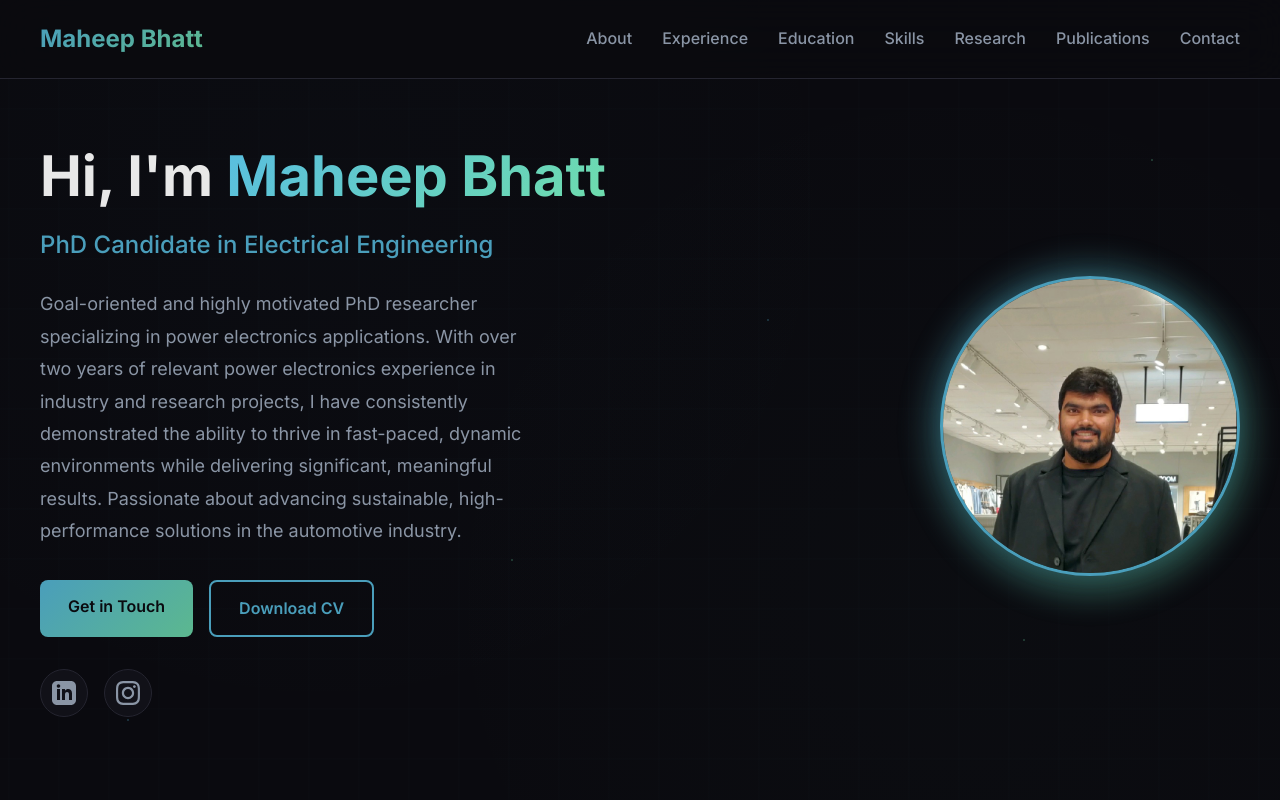
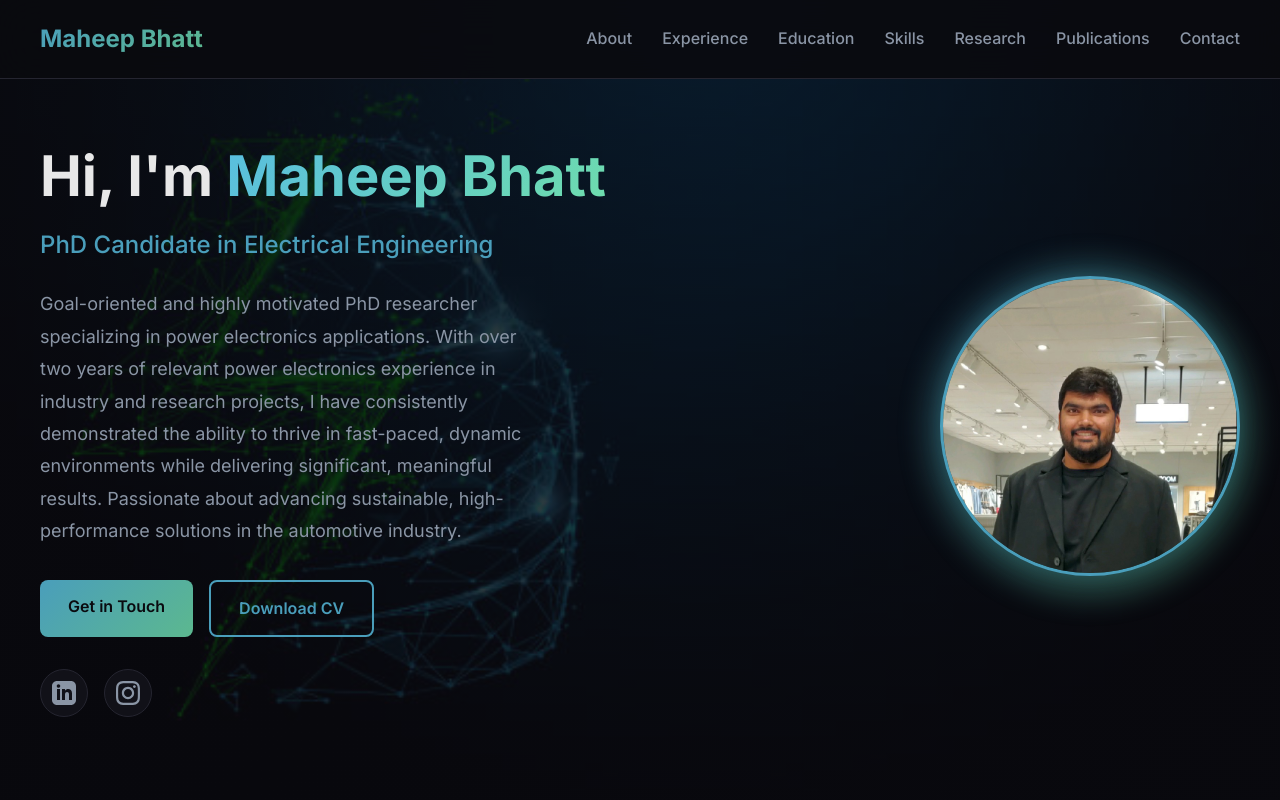
Before and after one commit to maheepbhatt1998-blip/personal_website, an Angular app: page / in a window 1280 px wide. Shown: the top 800 px of the page. Built offline with nearby package versions, Linux system fonts and the light colour scheme.

Commit message:
Add EV-themed hero background image
- Added power electronics/EV wireframe background
- Applied overlay for text readability
- Maintains dark theme aesthetic

🤖 Generated with [Claude Code](https://claude.com/claude-code)

Co-Authored-By: Claude Opus 4.5 <noreply@anthropic.com>

```diff
--- a/src/app/app.component.scss
+++ b/src/app/app.component.scss
@@ -116,7 +116,7 @@ $gradient-electric: linear-gradient(135deg, #4a9ebb 0%, #5cb88f 100%);
   background: $background-dark;
   overflow: hidden;
 
-  // Circuit board pattern background
+  // Background image
   &::before {
     content: '';
     position: absolute;
@@ -124,16 +124,14 @@ $gradient-electric: linear-gradient(135deg, #4a9ebb 0%, #5cb88f 100%);
     left: 0;
     right: 0;
     bottom: 0;
-    background-image:
-      radial-gradient(circle at 25% 25%, rgba(74, 158, 187, 0.015) 0%, transparent 50%),
-      radial-gradient(circle at 75% 75%, rgba(92, 184, 143, 0.015) 0%, transparent 50%),
-      linear-gradient(rgba(74, 158, 187, 0.015) 1px, transparent 1px),
-      linear-gradient(90deg, rgba(74, 158, 187, 0.015) 1px, transparent 1px);
-    background-size: 100% 100%, 100% 100%, 50px 50px, 50px 50px;
-    animation: gridMove 30s linear infinite;
+    background-image: url('/assets/hero-bg.jpg');
+    background-size: cover;
+    background-position: center;
+    background-repeat: no-repeat;
+    opacity: 0.4;
   }
 
-  // Subtle particles
+  // Dark overlay for better text readability
   &::after {
     content: '';
     position: absolute;
@@ -141,16 +139,7 @@ $gradient-electric: linear-gradient(135deg, #4a9ebb 0%, #5cb88f 100%);
     left: 0;
     right: 0;
     bottom: 0;
-    background:
-      radial-gradient(1.5px 1.5px at 20% 30%, $primary-color, transparent),
-      radial-gradient(1.5px 1.5px at 40% 70%, $secondary-color, transparent),
-      radial-gradient(1.5px 1.5px at 60% 40%, $primary-color, transparent),
-      radial-gradient(1.5px 1.5px at 80% 80%, $secondary-color, transparent),
-      radial-gradient(1.5px 1.5px at 10% 90%, $primary-color, transparent),
-      radial-gradient(1.5px 1.5px at 90% 20%, $secondary-color, transparent);
-    background-size: 100% 100%;
-    animation: sparkle 6s ease-in-out infinite;
-    opacity: 0.3;
+    background: linear-gradient(135deg, rgba(10, 10, 15, 0.7) 0%, rgba(10, 10, 15, 0.5) 50%, rgba(10, 10, 15, 0.7) 100%);
   }
 
   .hero-content {
```
Also changed, not shown: src/assets/hero-bg.jpg (added).
